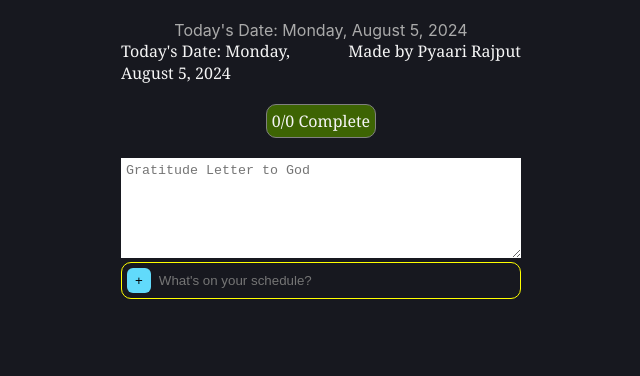
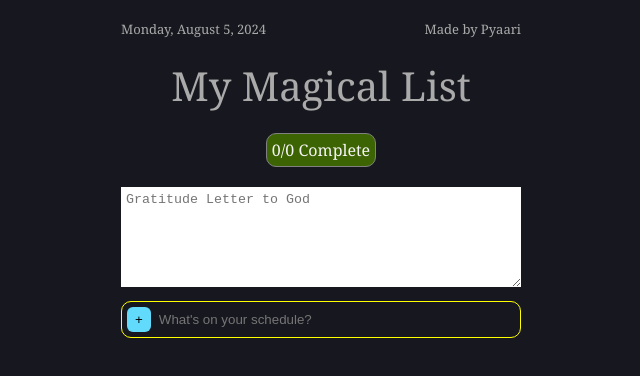
Before and after one commit to ShreyaSingh10/MyScheduler, a React (Create React App) app: page / in a window 1280 px wide. Shown: the top 376 px of the page, without its empty margins (319-959 px from the left). Built offline with nearby package versions, Linux system fonts and the light colour scheme.

Commit message:
Few Changes in styling

```diff
--- a/src/App.css
+++ b/src/App.css
@@ -19,8 +19,8 @@ body
   justify-content: space-between; /* Positions the children on the left and right */
   margin-bottom: 20px; /* Adds space below the container */
   font-family: georgia, serif;
-  color: whitesmoke;
   width: 100%;
+  font-size: small;
 }
 
 .date {
@@ -85,7 +85,7 @@ form{
   border-radius: 10px;
   padding: 5px;
   display: flex;
-
+  margin-top: 10px;
 }
 
 form input[type="text"] {
--- a/src/App.js
+++ b/src/App.js
@@ -30,7 +30,6 @@ function App() {
   }, [tasks]);//only runs when 'tasks'changes
 
   const addTask = (taskName) => {
-    //console.log("TASK NAME PARENT", taskName);
    // setTasks((prevTasks) => [...prevTasks, {taskName: taskName, done: false }]);
     //SECOND WAY
     setTasks((prevTasks) => {
@@ -74,11 +73,11 @@ const goalAchieved = numberComplete === numberTotal && numberTotal !== 0;
 
   return (
     <div className='main'>
-      <span className='date'>Today's Date: {currentDate}</span>
-      <div className="date-creator-container">
-      <span className='date'>Today's Date: {currentDate}</span>
-      <span className='creator'>Made by Pyaari Rajput</span>
+     <div className="date-creator-container">
+      <span className='date'>{currentDate}</span>
+      <span className='creator'>Made by Pyaari</span>
     </div>
+      <div className='heading'> My Magical List </div>
       {goalAchieved?
         <div className="goal">GOAL ACHIEVED</div>:
         <div className="counter">{numberComplete}/{numberTotal} Complete</div>
--- a/src/components/Checkbox.js
+++ b/src/components/Checkbox.js
@@ -2,7 +2,6 @@ import { useState } from "react";
 
 export default function Checkbox({initialChecked, onClick}) {
     const [checked, setChecked] = useState(initialChecked);
-    //console.log("DONE", checked);
 
     const handleClick = () => {
         setChecked(!checked); // Update local state for visual feedback
```
